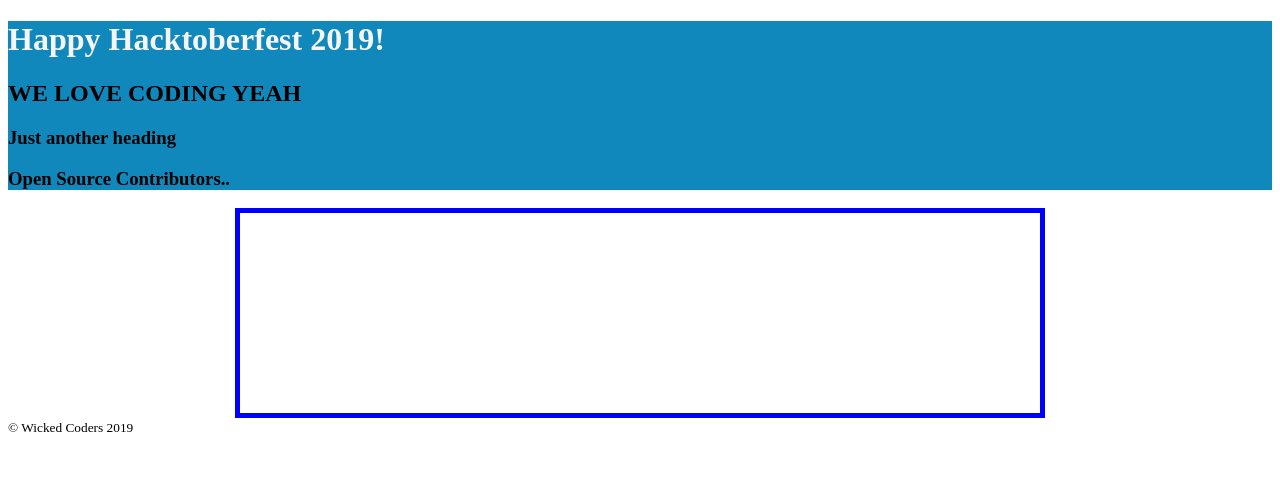
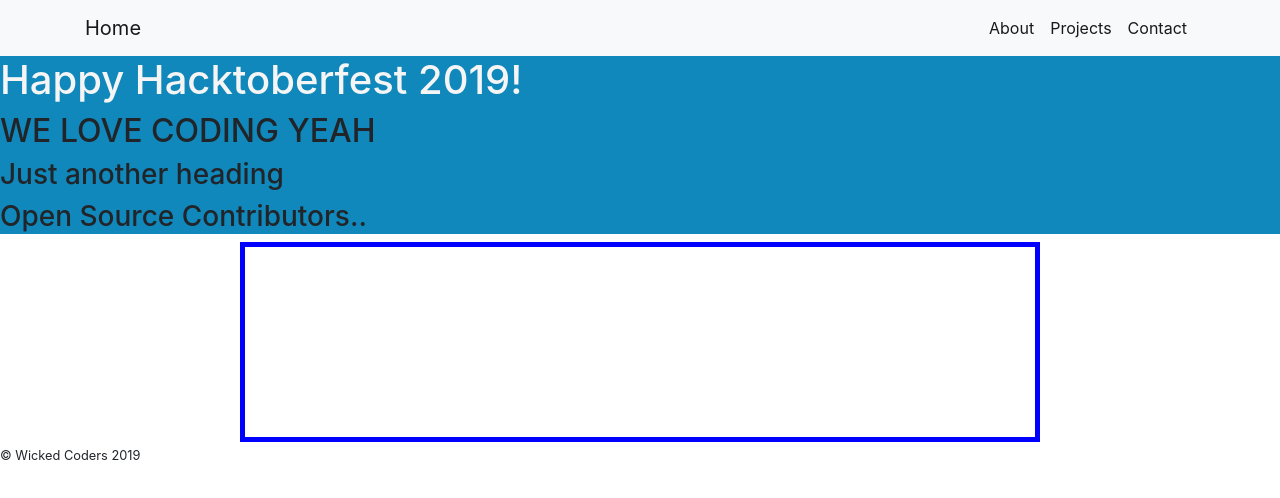
Before and after one commit to Evie-Skinner18/happy_hacktoberfest_19, a plain HTML site: page index.html in a window 1280 px wide. Drawn offline with nearby package versions, Linux system fonts and the light colour scheme.

Commit message:
Added a Nav Bar

```diff
--- a/index.html
+++ b/index.html
@@ -1,6 +1,8 @@
 <!DOCTYPE html>
 <html lang="en">
 <head>
+
+        <link rel="stylesheet" href="https://stackpath.bootstrapcdn.com/bootstrap/4.3.1/css/bootstrap.min.css" integrity="sha384-ggOyR0iXCbMQv3Xipma34MD+dH/1fQ784/j6cY/iJTQUOhcWr7x9JvoRxT2MZw1T" crossorigin="anonymous">
     <meta charset="UTF-8">
     <meta name="viewport" content="width=device-width, initial-scale=1.0">
     <meta http-equiv="X-UA-Compatible" content="ie=edge">
@@ -9,6 +11,34 @@
     <title>Happy Hacktoberfest 2019!</title>
 </head>
 <body>
+     <nav class="navbar navbar-expand-lg navbar-light bg-light">
+  <div class="container">
+  <a class="navbar-brand" href="#">Home</a>
+  <button class="navbar-toggler" type="button" data-toggle="collapse" data-target="#navbarSupportedContent" aria-controls="navbarSupportedContent" aria-expanded="false" aria-label="Toggle navigation">
+    <span class="navbar-toggler-icon"></span>
+  </button>
+
+  <div class="collapse navbar-collapse  justify-content-end" id="navbarSupportedContent">
+
+    <ul class="navbar-nav ">
+      <li class="nav-item active">
+        <a class="nav-link" href="#">About<span class="sr-only">(current)</span></a>
+      </li>
+
+      <li class="nav-item active">
+        <a class="nav-link" href="#">Projects<span class="sr-only">(current)</span></a>
+      </li>
+      <li class="nav-item active">
+            <a class="nav-link" href="#">Contact<span class="sr-only">(current)</span></a>
+          </li>
+
+
+
+    </ul>
+
+    </div>
+  </div>
+</nav>
     <header>
         <h1>Happy Hacktoberfest 2019!</h1>
         <h2>WE LOVE CODING YEAH</h2>
@@ -24,5 +54,8 @@
     </footer>
     <!-- Link to our JS -->
     <script src="./js/scripts.js"></script>
+    <script src="https://code.jquery.com/jquery-3.3.1.slim.min.js" integrity="sha384-q8i/X+965DzO0rT7abK41JStQIAqVgRVzpbzo5smXKp4YfRvH+8abtTE1Pi6jizo" crossorigin="anonymous"></script>
+<script src="https://cdnjs.cloudflare.com/ajax/libs/popper.js/1.14.7/umd/popper.min.js" integrity="sha384-UO2eT0CpHqdSJQ6hJty5KVphtPhzWj9WO1clHTMGa3JDZwrnQq4sF86dIHNDz0W1" crossorigin="anonymous"></script>
+<script src="https://stackpath.bootstrapcdn.com/bootstrap/4.3.1/js/bootstrap.min.js" integrity="sha384-JjSmVgyd0p3pXB1rRibZUAYoIIy6OrQ6VrjIEaFf/nJGzIxFDsf4x0xIM+B07jRM" crossorigin="anonymous"></script>
 </body>
 </html>
```
